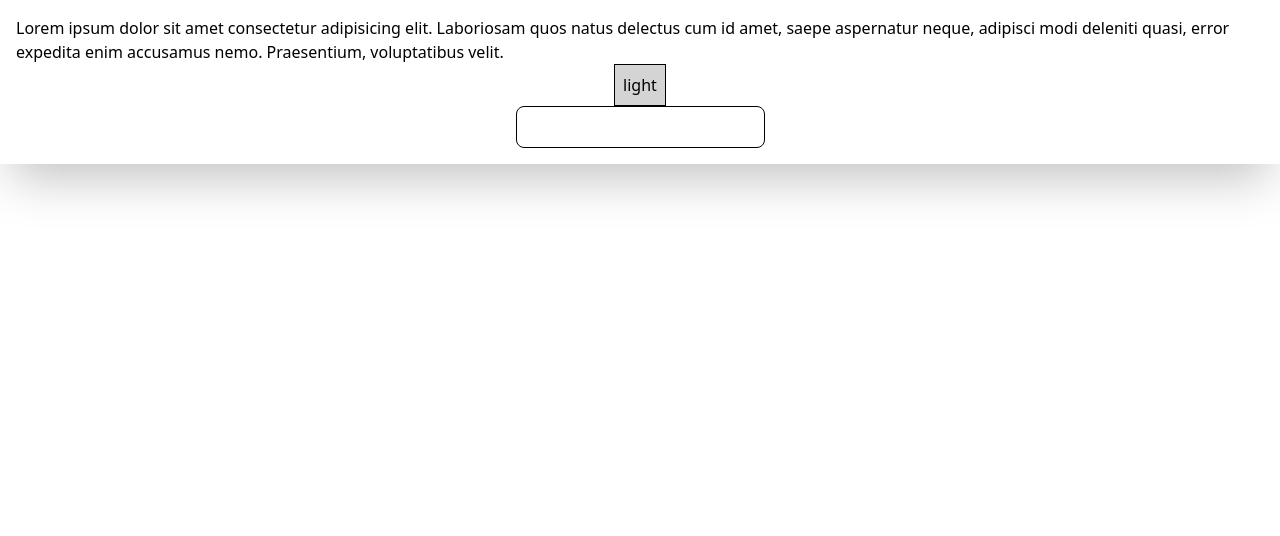
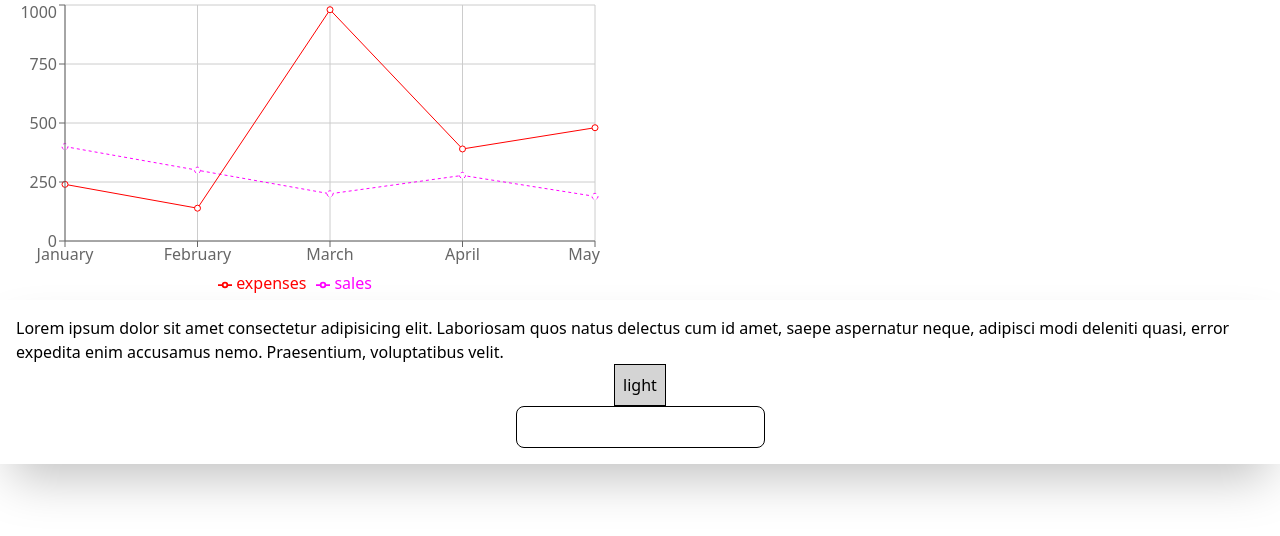
Before and after one commit to Ledtius/hooksPractice, a React (Vite) app: page / in a window 1280 px wide. Shown: the top 536 px of the page. Built offline with nearby package versions, Linux system fonts and the light colour scheme.

Commit message:
Practice Recharts library

```diff
--- a/src/App.jsx
+++ b/src/App.jsx
@@ -20,12 +20,20 @@ import { Card2 } from "./components/Card2.jsx";
 
 import Btn from "./components/Btn.jsx";
 
+import Chart from "./components/Chart.jsx";
+
 function App() {
   return (
     <>
+        <Chart />
       <Parent>
         <Card2>
-          <p>Lorem ipsum dolor sit amet consectetur adipisicing elit. Laboriosam quos natus delectus cum id amet, saepe aspernatur neque, adipisci modi deleniti quasi, error expedita enim accusamus nemo. Praesentium, voluptatibus velit.</p>
+          <p>
+            Lorem ipsum dolor sit amet consectetur adipisicing elit. Laboriosam
+            quos natus delectus cum id amet, saepe aspernatur neque, adipisci
+            modi deleniti quasi, error expedita enim accusamus nemo.
+            Praesentium, voluptatibus velit.
+          </p>
           <Btn />
         </Card2>
       </Parent>
--- /dev/null
+++ b/src/components/Chart.jsx
@@ -0,0 +1,29 @@
+import { LineChart, Line, CartesianGrid, XAxis, YAxis, Legend } from "recharts";
+const data = [
+  { month: "January", sales: 400, expenses: 240 },
+  { month: "February", sales: 300, expenses: 139 },
+  { month: "March", sales: 200, expenses: 980 },
+  { month: "April", sales: 278, expenses: 390 },
+  { month: "May", sales: 189, expenses: 480 },
+];
+
+const Chart = () => {
+  return (
+    <>
+      {/* <LineChart width={600} height={300} data={data}>
+        <Line dataKey="pv" />
+      </LineChart> */}
+
+      <LineChart width={600} height={300} data={data}>
+        <CartesianGrid />
+        <Legend/>
+        <Line dataKey="sales" stroke="#FF00FF" strokeDasharray="3 3" />
+        <Line dataKey="expenses" stroke="red" />
+        <XAxis dataKey="month" />
+        <YAxis />
+      </LineChart>
+    </>
+  );
+};
+
+export default Chart;
```
